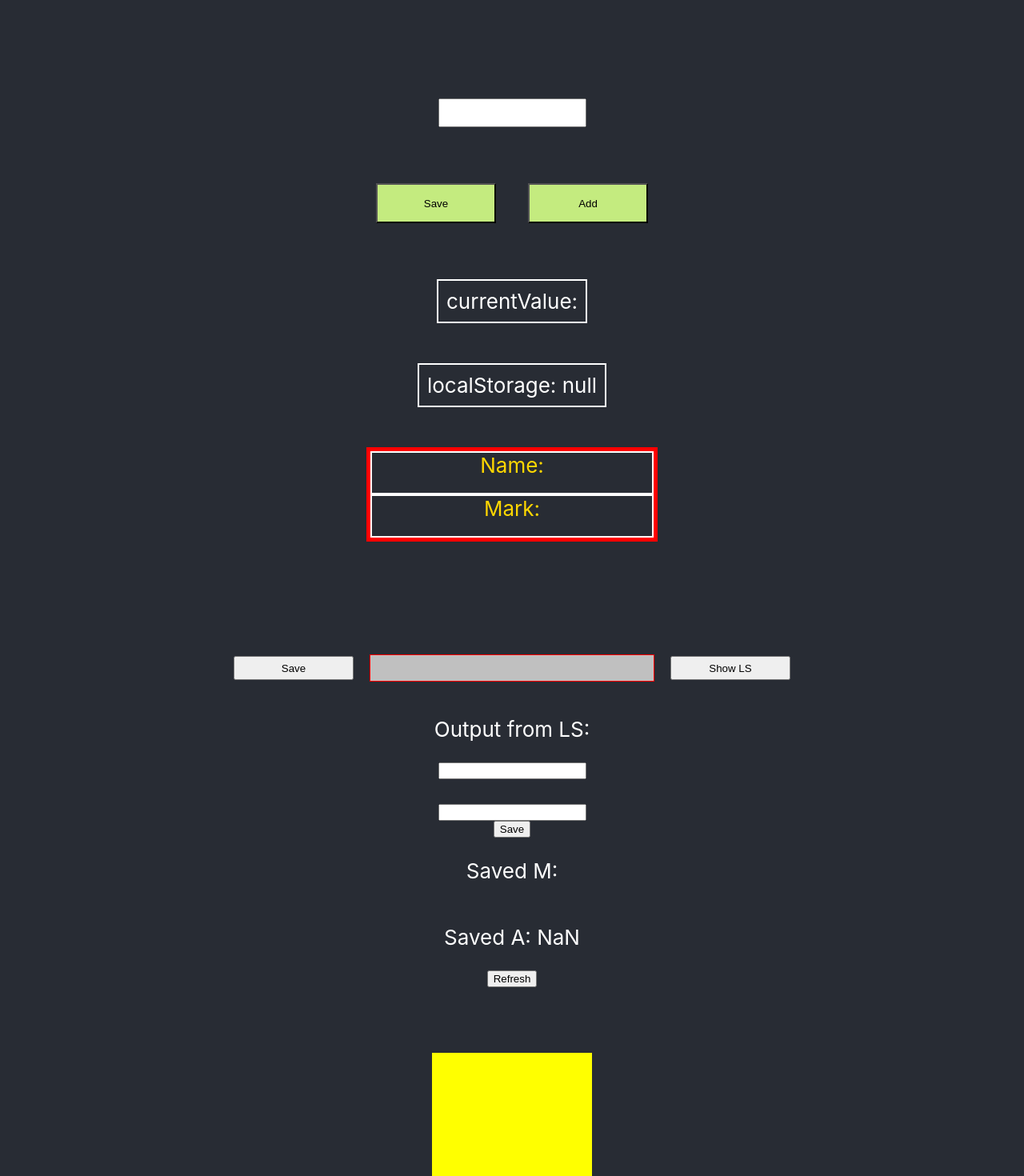
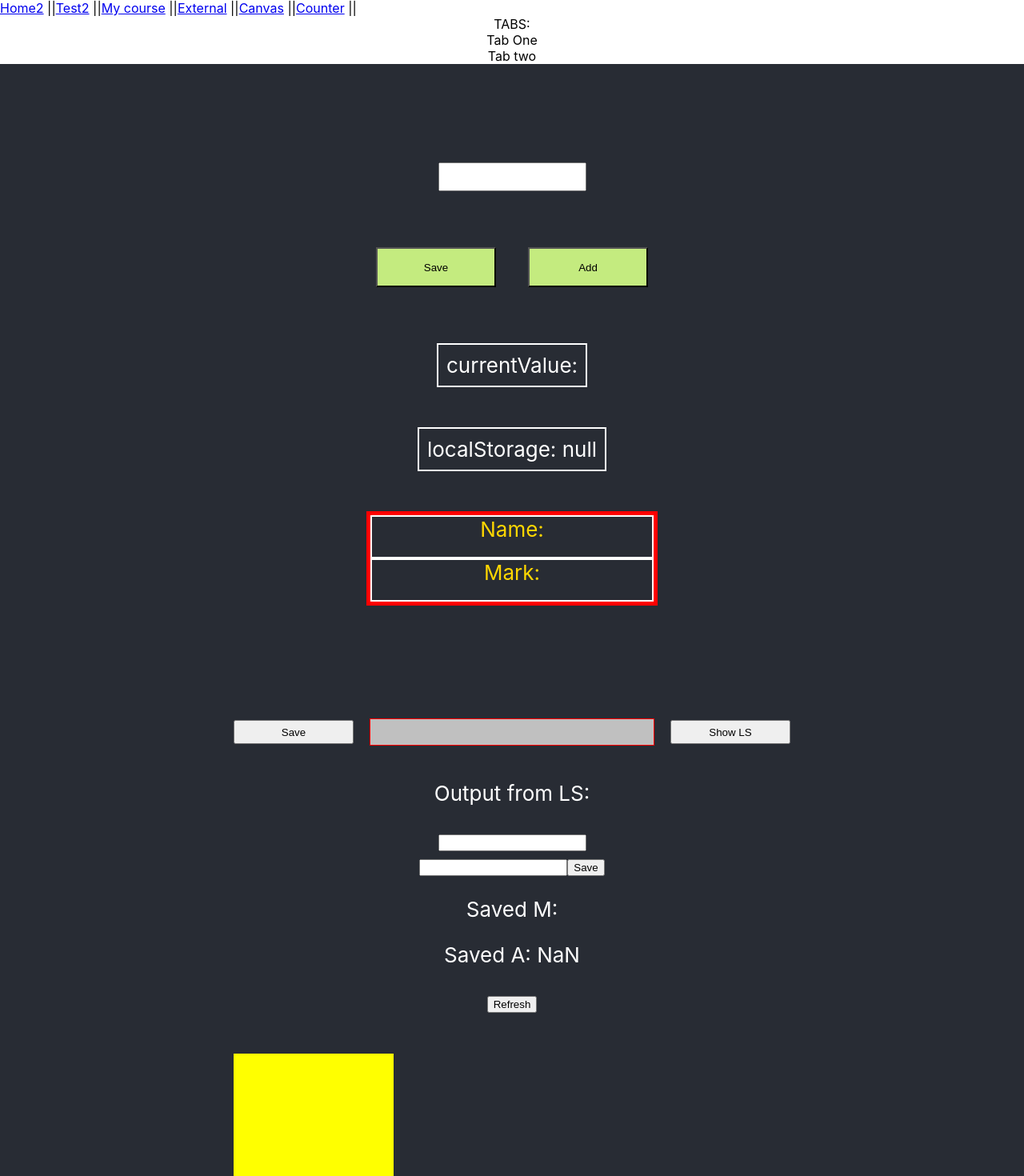
Before and after one commit to Bolbotunov/Gd-FD3-22-25_Bolbotunov, a React (Create React App) app in the folder my-app/: page / in a window 1280 px wide. Shown: the top 1470 px of the page at 80% size. Built offline with nearby package versions, Linux system fonts and the light colour scheme.

Commit message:
feat: lesson 5

```diff
--- a/my-app/package.json
+++ b/my-app/package.json
@@ -6,6 +6,7 @@
     "cra-template": "1.2.0",
     "react": "^19.0.0",
     "react-dom": "^19.0.0",
+    "react-router": "^7.1.4",
     "react-scripts": "5.0.1",
     "typescript": "^4.9.5"
   },
--- a/my-app/src/App.tsx
+++ b/my-app/src/App.tsx
@@ -1,19 +1,13 @@
-import React, { useState } from 'react';
 import './App.css';
-import { MyExampleComponent } from './components/MyExampleComponent';
-import { InputComponent } from './components/InputComponent';
-import CounterComponent2 from './components/CounterComponent2';
-import MyWrapper from './components/MyWrapper';
+import { useState } from 'react';
+import HomePage from './pages/HomePage';
+import { BrowserRouter, Routes, Route, Link } from 'react-router'
+import TestPage from './pages/TestPage';
+import DynamicPage from './pages/DynamicPage';
+import ExternalPage from './pages/ExternalPage';
+import { Canvas } from './components/Canvas';
 import CounterComponent1 from './components/counterComponent1';
-import { Canvas, TextCanvas } from './components/Canvas';
-import InputWithSave from './components/InputWithSave';
-import LocalStorageTest from './components/LocalStorageTest';
-import NewTestWrapper from './components/NewTestWrapper';
-
-// type SetStateNumberType = (arg1: number) => void
-// type SetStateNumberType = React.Dispatch<React.SetStateAction<number>>
-// type UseCountLimitReturn = [number, SetStateNumberType]
-
+import { useNavigate } from 'react-router';
 
 export function SetLimit(limit: number): [number, React.Dispatch<React.SetStateAction<number>>] {
   const [count, setCount] = useState(0);
@@ -25,27 +19,35 @@ export function SetLimit(limit: number): [number, React.Dispatch<React.SetStateA
   return [value, setCount]
 }
 
+function App() {
+  // let navigate = useNavigate()
+ return (
+  <>
+   <BrowserRouter>
+        <nav>
+          {/* <a href='/'>Home</a> ||
+          <a href='/test'>Test</a>|| */}
+          <Link to='/'>Home2</Link> ||
+          <Link to='/test'>Test2</Link> ||
 
-function App() {
-  return (
-    <div className="App">
-      <header className="App-header">
-        <NewTestWrapper/>
-      <LocalStorageTest/>
-        <InputWithSave/>
-        <br></br>
-        <br></br>
-        <Canvas/>
-        <TextCanvas/>
-        <MyExampleComponent/>
-        <MyWrapper>
-        <CounterComponent1/>
-        <CounterComponent2/>
-        <InputComponent/>
-        </MyWrapper>
-      </header>
-    </div>
-  );
+          <Link to={`/dynamic/${Math.random()}/courses/new`}>My course</Link> ||
+          <Link to='/external'>External</Link> ||
+          <Link to='/external/canvas'>Canvas</Link> ||
+          <Link to='/external/counter'>Counter</Link> ||
+        </nav>
+      <Routes>
+        <Route path='/' element = {<HomePage/>}/>
+        <Route path='/test' element = {<TestPage/>}/>
+        <Route path='/dynamic/:id/courses/:courseId' element = {<DynamicPage/>}/>
+
+        <Route path='/external' element={<ExternalPage/>}>
+          <Route path='/external/canvas' element = {<Canvas/>}/>
+          <Route path='/external/counterComponent1' element = {<CounterComponent1/>}/>
+        </Route>
+      </Routes>
+    </BrowserRouter>
+  </>
+ )
 }
 
 export default App;
--- /dev/null
+++ b/my-app/src/pages/DynamicPage.tsx
@@ -0,0 +1,18 @@
+import InputWithSave from "../components/InputWithSave";
+import { useParams } from "react-router";
+
+export default function DynamicPage(props: any) {
+    const params = useParams()
+
+    //?query=some-value
+    const queryParams = new URLSearchParams(window.location.search)
+    const query = queryParams.get('query')
+    console.log('query', query)
+    return (
+        <div className="content">
+            <InputWithSave/>
+            My id: {params?.id}
+            My id2: {params?.courseId}
+        </div>
+    )
+}
--- /dev/null
+++ b/my-app/src/pages/ExternalPage.tsx
@@ -0,0 +1,15 @@
+import InputWithSave from "../components/InputWithSave";
+import { Outlet } from "react-router";
+
+export default function ExternalPage() {
+
+    return (
+        <div className="content">
+            <p>ExternalPage</p>
+      <div>
+        <Outlet/>
+        </div>
+
+        </div>
+    )
+}
--- /dev/null
+++ b/my-app/src/pages/HomePage.tsx
@@ -0,0 +1,47 @@
+import { useState } from 'react';
+import { MyExampleComponent } from '../components/MyExampleComponent';
+import { InputComponent } from '../components/InputComponent';
+import CounterComponent2 from '../components/CounterComponent2';
+import MyWrapper from '../components/MyWrapper';
+import CounterComponent1 from '../components/counterComponent1';
+import { Canvas, TextCanvas } from '../components/Canvas';
+import InputWithSave from '../components/InputWithSave';
+import LocalStorageTest from '../components/LocalStorageTest';
+import NewTestWrapper from '../components/NewTestWrapper';
+// type SetStateNumberType = (arg1: number) => void
+// type SetStateNumberType = React.Dispatch<React.SetStateAction<number>>
+// type UseCountLimitReturn = [number, SetStateNumberType]
+
+export default function HomePage() {
+    const [tab, setTab] = useState('one')
+    return (
+      <div className="App">
+  <div>
+    TABS:
+    <div onClick={()=>setTab('one')}>Tab One</div>
+    <div onClick={()=>setTab('two')}>Tab two</div>
+  </div>
+  <div>
+    {tab ==='one' && <header className="App-header">
+      <div>
+          <NewTestWrapper/>
+          <LocalStorageTest/>
+          <InputWithSave/>
+          <br></br>
+          <br></br>
+          <Canvas/>
+          <TextCanvas/>
+          <MyExampleComponent/>
+          <MyWrapper>
+          <CounterComponent1/>
+          <CounterComponent2/>
+          <InputComponent/>
+          </MyWrapper>
+        </div>
+      </header>
+    }
+     {tab ==='two' ? <div><p>content of tab 2</p> </div> : null}
+      </div>
+    </div>
+    );
+}
--- /dev/null
+++ b/my-app/src/pages/TestPage.tsx
@@ -0,0 +1,12 @@
+import InputWithSave from "../components/InputWithSave";
+import MyWrapper from "../components/MyWrapper";
+
+export default function TestPage() {
+    return (
+        <div className="content">
+        <MyWrapper>
+            <InputWithSave/>
+        </MyWrapper>
+        </div>
+    )
+}
```
Also changed, not shown: 1 other file (tests, documents, lock files or other folders).
